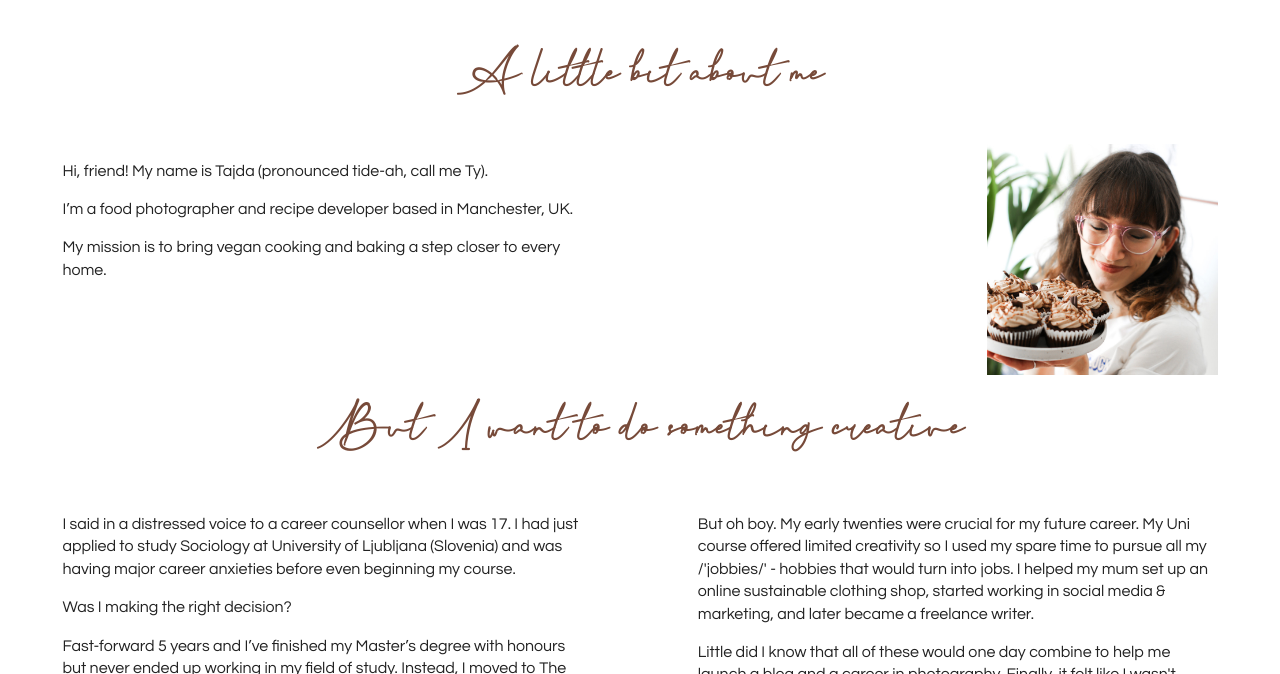
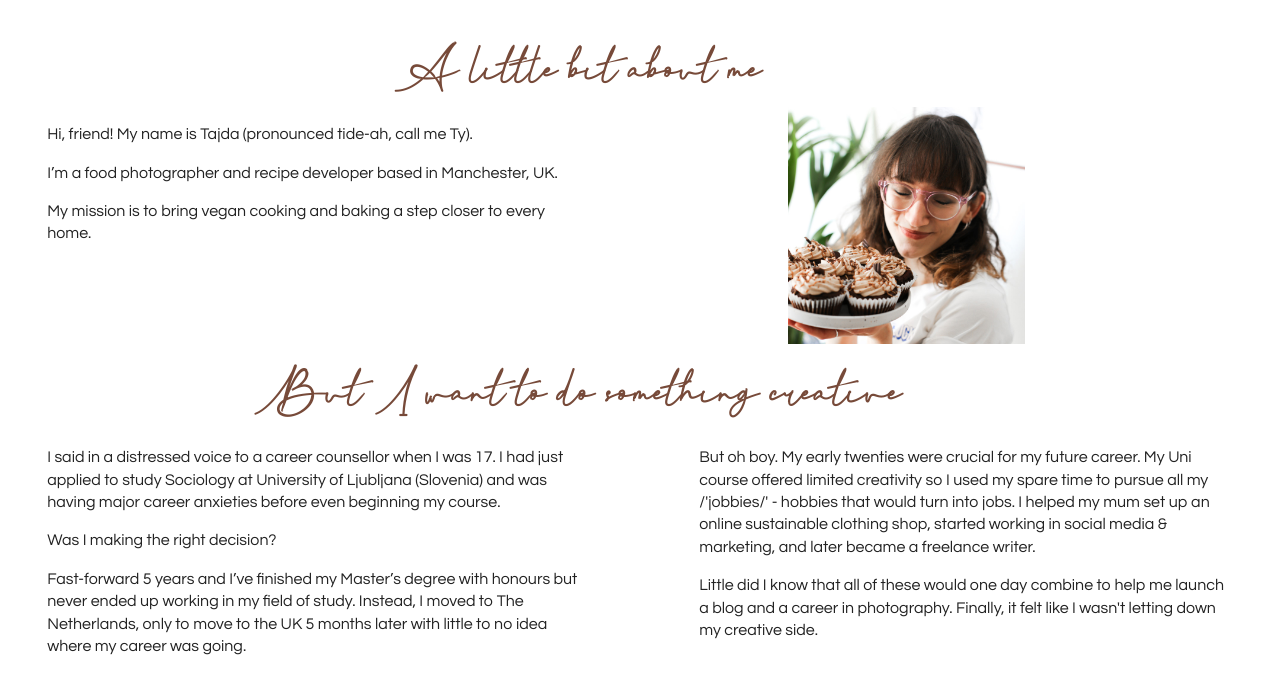
Before and after one commit to ginnywalrecht/vegan-baking-site, a website: page about/index.html in a window 1280 px wide. Shown: the part 126-800 px from the top of the page. Drawn offline with Linux system fonts and the light colour scheme; files whose address does not match are found by name.

Commit message:
Adjusted content layout about page for headers

```diff
--- a/about/index.html
+++ b/about/index.html
@@ -46,9 +46,8 @@
 
   <main>
     <section class="about">
+      <h2>A little bit about me</h2>
       <div class="content-wrapper">
-        <h2>A little bit about me</h2>
-        <div class="mission-content">
         <div class="half-width-wrapper">
           <p>Hi, friend! My name is Tajda (pronounced tide-ah, call me Ty).</p>
           <p>I’m a food photographer and recipe developer based in Manchester, UK.</p>
@@ -59,7 +58,7 @@
         </figure>
       </div>
       <h2>But I want to do something creative</h2>
-        <div class="background-content">
+      <div class="content-wrapper">
          <div class="half-width-wrapper">
           <p>I said in a distressed voice to a career counsellor when I was 17. I had just applied to study Sociology at University of Ljubljana (Slovenia) and was having major career anxieties before even beginning my course. </p>
           <p>Was I making the right decision?</p>
@@ -68,7 +67,6 @@
         <div class="half-width-wrapper">
           <p>But oh boy. My early twenties were crucial for my future career. My Uni course offered limited creativity so I used my spare time to pursue all my /'jobbies/' - hobbies that would turn into jobs. I helped my mum set up an online sustainable clothing shop, started working in social media & marketing, and later became a freelance writer.</p>
           <p>Little did I know that all of these would one day combine to help me launch a blog and a career in photography. Finally, it felt like I wasn't letting down my creative side.</p>
-          </div>
         </div>
       </div>
     </section>
--- a/css/main.css
+++ b/css/main.css
@@ -464,28 +464,31 @@ footer h3 {
    ========================================================================== */
 
 .about {
-  padding-bottom: 2em;
+  padding: 0 1em 2em 1em;
 }
 
 .about h2 {
   font-family: 'Hillonest Signature';
   font-size: 2.5em;
+  text-align: center;
+  width: 90%;
+  margin: 0.75em 0 0 0;
+}
+
+.about-image {
+  width: 90%;
+  margin: auto;
+}
+
+.about .content-wrapper img {
+  width: 100%
 }
 
 .about .content-wrapper {
   width: 95%;
 }
 
-.about-image {
-  width: 90%;
-}
-
-.mission-content img {
-  width: 100%
-}
-
-.mission-content,
-.background-content {
+.about .half-width {
   display: flex;
   justify-content: center;
   align-items: center;
@@ -764,21 +767,16 @@ footer h3 {
   }
 
   .about .content-wrapper {
+    display: flex;
+    justify-content: space-between;
+    align-items: stretch;
+    flex-flow: row nowrap;
     margin: auto;
     width: 95%;
   }
 
   .about-image {
     width: 25%;
-  }
-
-  .mission-content,
-  .background-content {
-    display: flex;
-    justify-content: space-between;
-    align-items: stretch;
-    flex-flow: row nowrap;
-    width: 95%;
   }
 
   .half-width-wrapper {
@@ -796,7 +794,6 @@ footer h3 {
     margin: auto;
   }
 
-  .faq .half-width,
   .faq .half-width {
     display: flex;
     justify-content: center;
```
Lines whose indentation alone changed are shown as unchanged.
